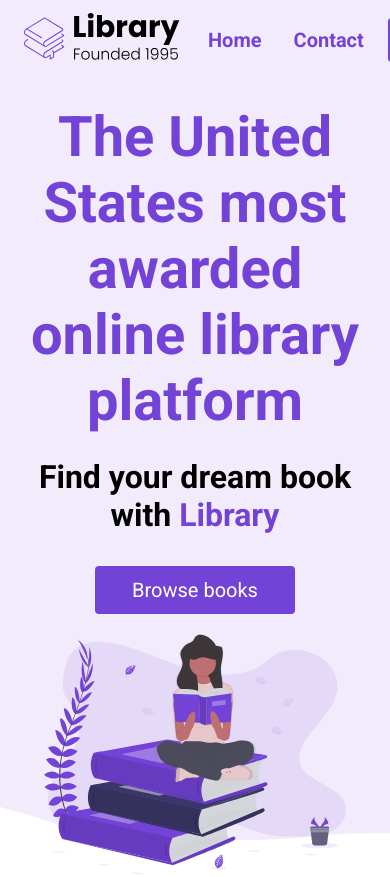
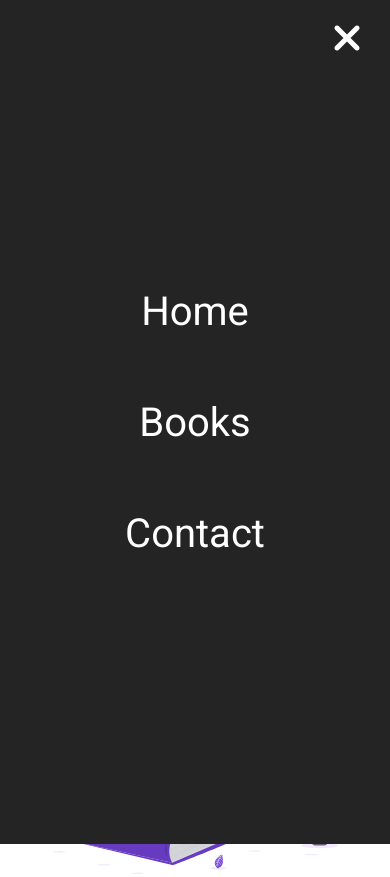
Before and after one commit to Pietrazul/E-commerce-template-1, a plain HTML site: page index.html in a window 390 px wide. Shown: the top 877 px of the page. Drawn offline with Linux system fonts and the light colour scheme.

Commit message:
Footer done, Hamburger menu being made

```diff
--- a/index.html
+++ b/index.html
@@ -10,6 +10,7 @@
       crossorigin="anonymous"
     ></script>
   </head>
+
   <body>
     <section id="landing">
       <nav>
@@ -21,7 +22,27 @@
             <li><a href="#" class="nav__link nav__link--primary">Books</a></li>
           </ul>
         </div>
+        <button class="btn__menu">
+          <i class="fas fa-bars"></i>
+        </button>
+        <div class="menu__backdrop">
+          <button class="btn__menu btn__menu--close">
+            <i class="fas fa-times"></i>
+          </button>
+          <ul class="menu__links" >
+            <li class="menu__list">
+              <a href="#" class="menu__link">Home</a>
+            </li>
+            <li class="menu__list">
+              <a href="#features" class="menu__link">Books</a>
+            </li>
+            <li class="menu__list">
+              <a class="menu__link no-cursor">Contact</a>
+            </li>
+          </ul>
+        </div>
       </nav>
+
       <header>
         <div class="header__container">
           <div class="header__description">
@@ -39,6 +60,7 @@
         </div>
       </header>
     </section>
+
     <main>
       <section id="highlights">
         <div class="container">
@@ -306,23 +328,31 @@
           </div>
         </div>
       </section>
+
       <section id="explore">
         <div class="container">
           <div class="row row__column">
             <h2 class="explore__header">
               Explore More <span class="purple">Books</span>
             </h2>
+            <a href="#features">
               <button class="btn">Browse books</button>
+            </a>
           </div>
         </div>
       </section>
     </main>
+
     <footer>
       <div class="container">
-            <div class="row">
+        <div class="row row__column">
           <a href="#">
-                    <figure class="footer__logo" >
-                        <img src="./assets/Library.svg" class="footer__logo--img" alt="">
+            <figure class="footer__logo">
+              <img
+                src="./assets/Library.svg"
+                class="footer__logo--img"
+                alt=""
+              />
             </figure>
           </a>
           <div class="footer__list">
@@ -331,6 +361,7 @@
             <a href="" class="footer__link">Books</a>
             <a href="" class="footer__link no-cursor">Contact</a>
           </div>
+          <div class="footer__copyright">Copyright &copy; 2024 Library</div>
         </div>
       </div>
     </footer>
--- a/style.css
+++ b/style.css
@@ -5,6 +5,10 @@
   margin: 0;
   box-sizing: border-box;
   font-family: "Roboto", sans-serif;
+}
+
+html {
+    scroll-behavior: smooth;
 }
 
 body {
@@ -23,6 +27,14 @@ img {
 
 p {
   line-height: 1.5;
+}
+
+a {
+    text-decoration: none;
+}
+
+a:hover {
+    text-decoration: underline;
 }
 
 .nav__container {
@@ -72,6 +84,54 @@ li {
 .nav__link--primary:hover {
   text-decoration: none;
 }
+
+.btn__menu {
+    background-color: transparent;
+    font-size: 40px;
+    text-align: center;
+    border: none;
+    color: #7342d6;
+}
+
+.menu__backdrop {
+    position: absolute;
+    background-color: #242424;
+    top: 0;
+    left: 0;
+    right: 0;
+    bottom: 0;
+    z-index: 100;
+    display: flex;
+    justify-content: center;
+    align-items: center;
+}
+
+.menu__links {
+    display: flex;
+    flex-direction: column;
+    align-items: center;
+}
+
+.menu__list {
+    padding: 32px 0;
+}
+
+.menu__link {
+    font-size: 40px;
+    color: white;
+}
+
+.btn__menu--close {
+    position: absolute;
+    right: 20px;
+    top: 8px;
+    padding: 8px;
+    color: white;
+}
+
+/*///////////*/
+/*HIGHLIGHTS*/
+/*//////////*/
 
 #landing {
   background-color: rgba(115, 66, 214, 0.1);
@@ -295,3 +355,30 @@ button:active {
 /*//////*/
 /*FOOTER*/
 /*//////*/
+
+footer {
+    background-color: #242424;
+}
+
+.footer__logo {
+    display: flex;
+}
+
+.footer__logo--img {
+    width: 160px;
+    filter: grayscale(1) invert(1);
+}
+
+.footer__link,
+.footer__copyright {
+    color: white;
+}
+
+
+.footer__list {
+    margin: 20px 24px 0;
+}
+
+.footer__link {
+padding: 0 8px;
+}
```
Lines whose indentation alone changed are shown as unchanged.
